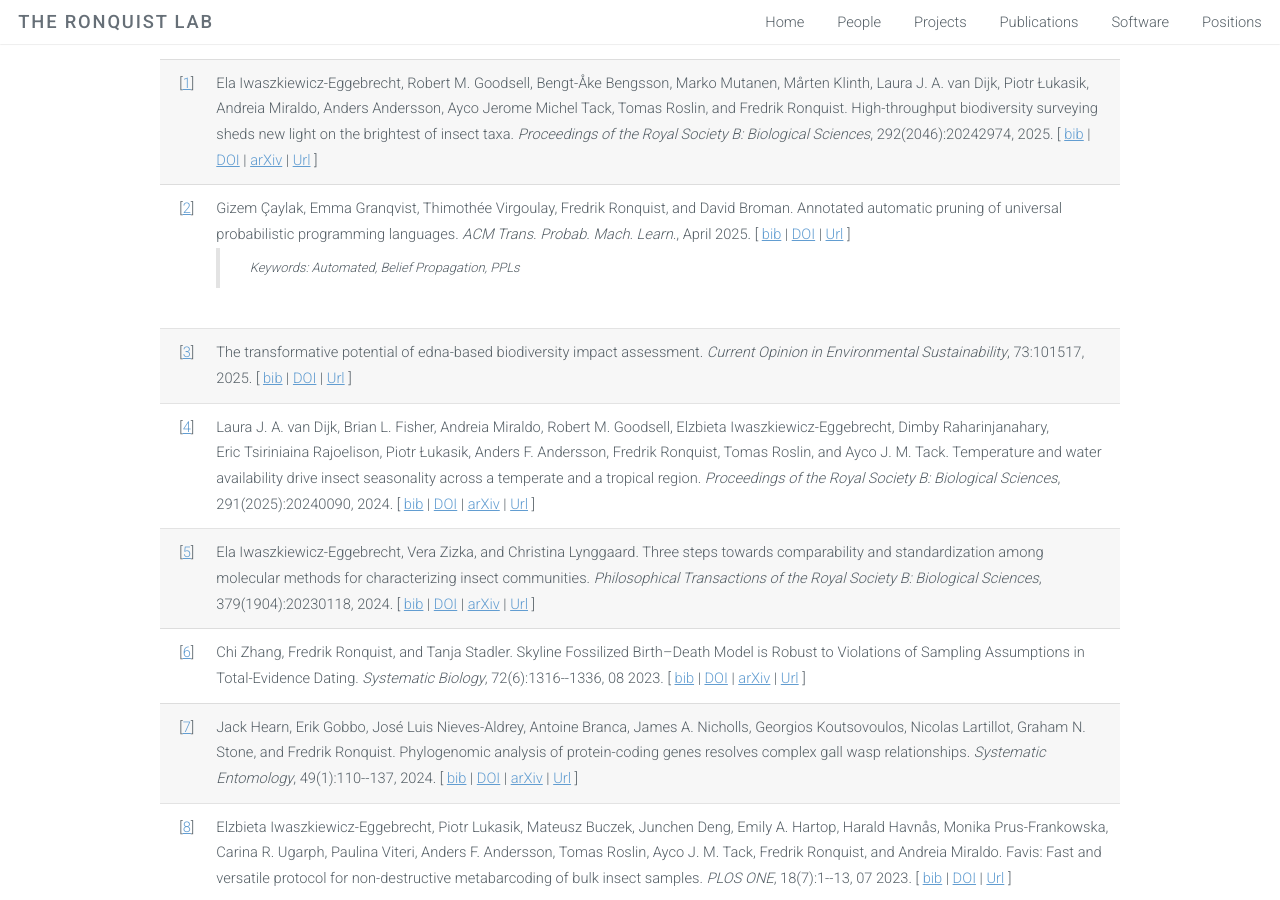
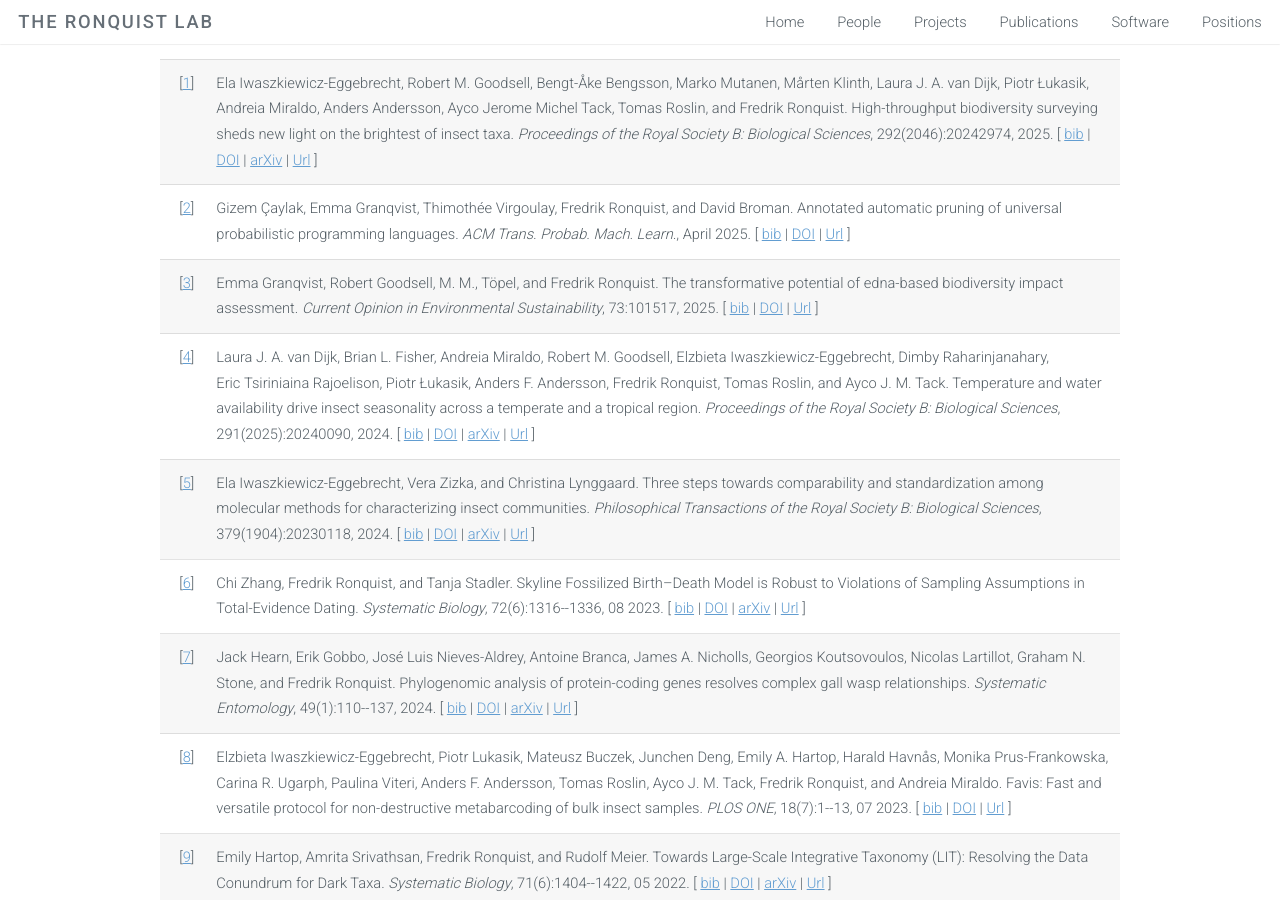
Before and after one commit to ronquistlab/ronquistlab.github.io, a Jekyll site: the page built from publications.html, in a window 1280 px wide and 900 px high, scrolled down 539 px. Built offline with Jekyll 4.4.1, drawn with Linux system fonts in a browser that asks for light colours.

Commit message:
Updated publications

```diff
--- a/pub.bib
+++ b/pub.bib
@@ -29,11 +29,11 @@ address = {New York, NY, USA},
 url = {https://doi.org/10.1145/3731457},
 doi = {10.1145/3731457},
 journal = {ACM Trans. Probab. Mach. Learn.},
-month = apr,
-keywords = {Automated, Belief Propagation, PPLs}
+month = apr
 }
 
 @article{GRANQVIST2025101517,
+author = {Granqvist, Emma and Goodsell, Robert and M., Töpel, M. and Ronquist, Fredrik},
 title = {The transformative potential of eDNA-based biodiversity impact assessment},
 journal = {Current Opinion in Environmental Sustainability},
 volume = {73},
--- a/pub_bib.html
+++ b/pub_bib.html
@@ -32,13 +32,13 @@
   url = {https://doi.org/10.1145/3731457},
   doi = {10.1145/3731457},
   journal = {ACM Trans. Probab. Mach. Learn.},
-  month = apr,
-  keywords = {Automated, Belief Propagation, PPLs}
+  month = apr
 }
 </pre>
 
 <a name="GRANQVIST2025101517"></a><pre>
 @article{<a href="pub.html#GRANQVIST2025101517">GRANQVIST2025101517</a>,
+  author = {Granqvist, Emma and Goodsell, Robert and M., Töpel, M. and Ronquist, Fredrik},
   title = {The transformative potential of eDNA-based biodiversity impact assessment},
   journal = {Current Opinion in Environmental Sustainability},
   volume = {73},
--- a/publications.html
+++ b/publications.html
@@ -54,9 +54,6 @@ Gizem &Ccedil;aylak, Emma Granqvist, Thimoth&eacute;e Virgoulay, Fredrik Ronquis
 [&nbsp;<a href="pub_bib.html#10.1145/3731457">bib</a>&nbsp;|
 <a href="http://dx.doi.org/10.1145/3731457">DOI</a>&nbsp;|
 <a href="https://doi.org/10.1145/3731457">Url</a>&nbsp;]
-<blockquote><font size="-1">
-Keywords: Automated, Belief Propagation, PPLs
-</font></blockquote>
 
 </td>
 </tr>
@@ -67,13 +64,14 @@ Keywords: Automated, Belief Propagation, PPLs
 [<a name="GRANQVIST2025101517">3</a>]
 </td>
 <td class="bibtexitem">
-The transformative potential of edna-based biodiversity impact assessment.
+Emma Granqvist, Robert Goodsell, M.&nbsp;M., Töpel, and Fredrik Ronquist.
+ The transformative potential of edna-based biodiversity impact
+  assessment.
  <em>Current Opinion in Environmental Sustainability</em>, 73:101517,
   2025.
 [&nbsp;<a href="pub_bib.html#GRANQVIST2025101517">bib</a>&nbsp;|
 <a href="https://doi.org/10.1016/j.cosust.2025.101517">DOI</a>&nbsp;|
 <a href="https://www.sciencedirect.com/science/article/pii/S1877343525000107">Url</a>&nbsp;]
-
 </td>
 </tr>
 
```
Also changed, not shown: pub.html (+3 -4 lines).
